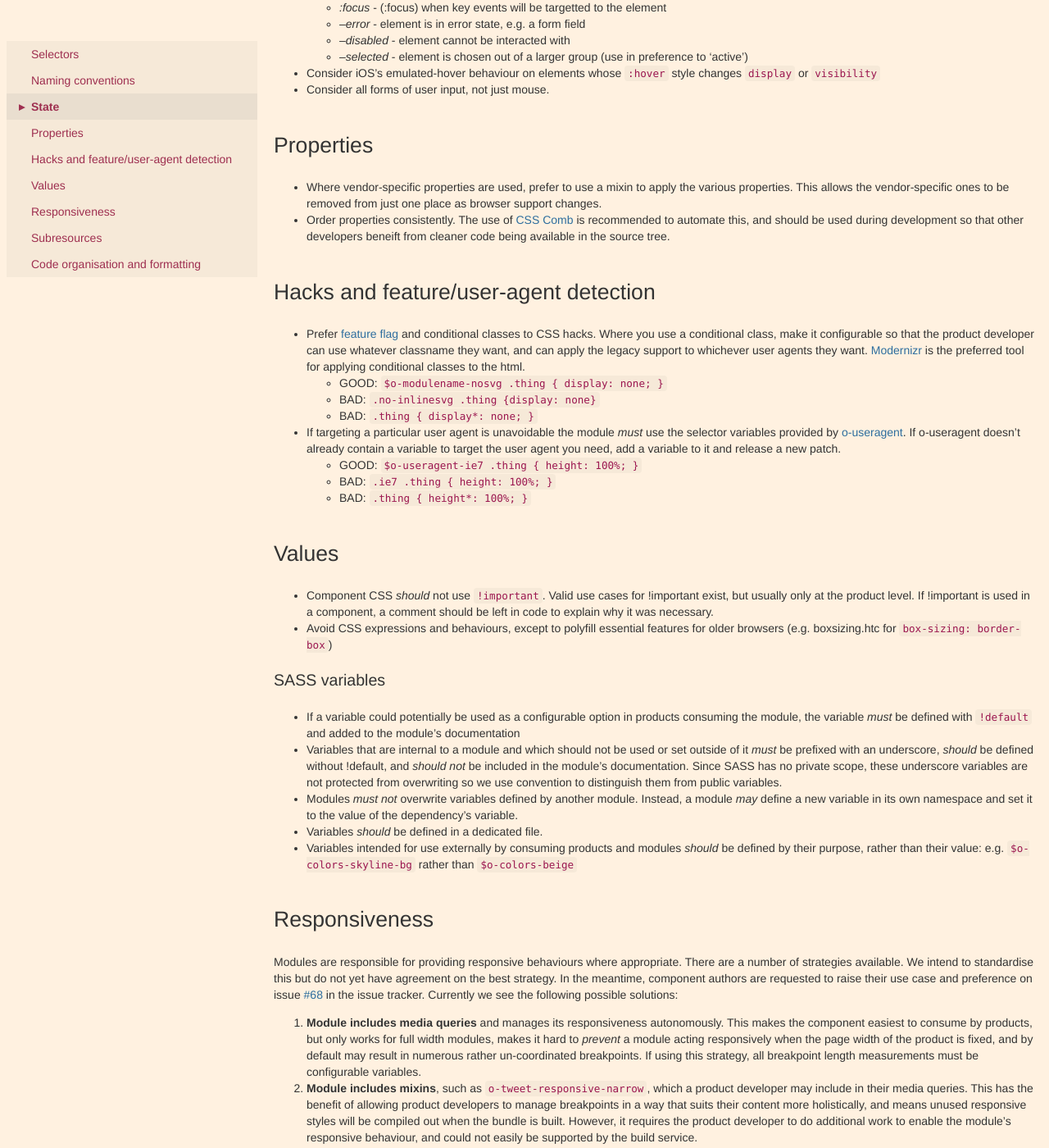
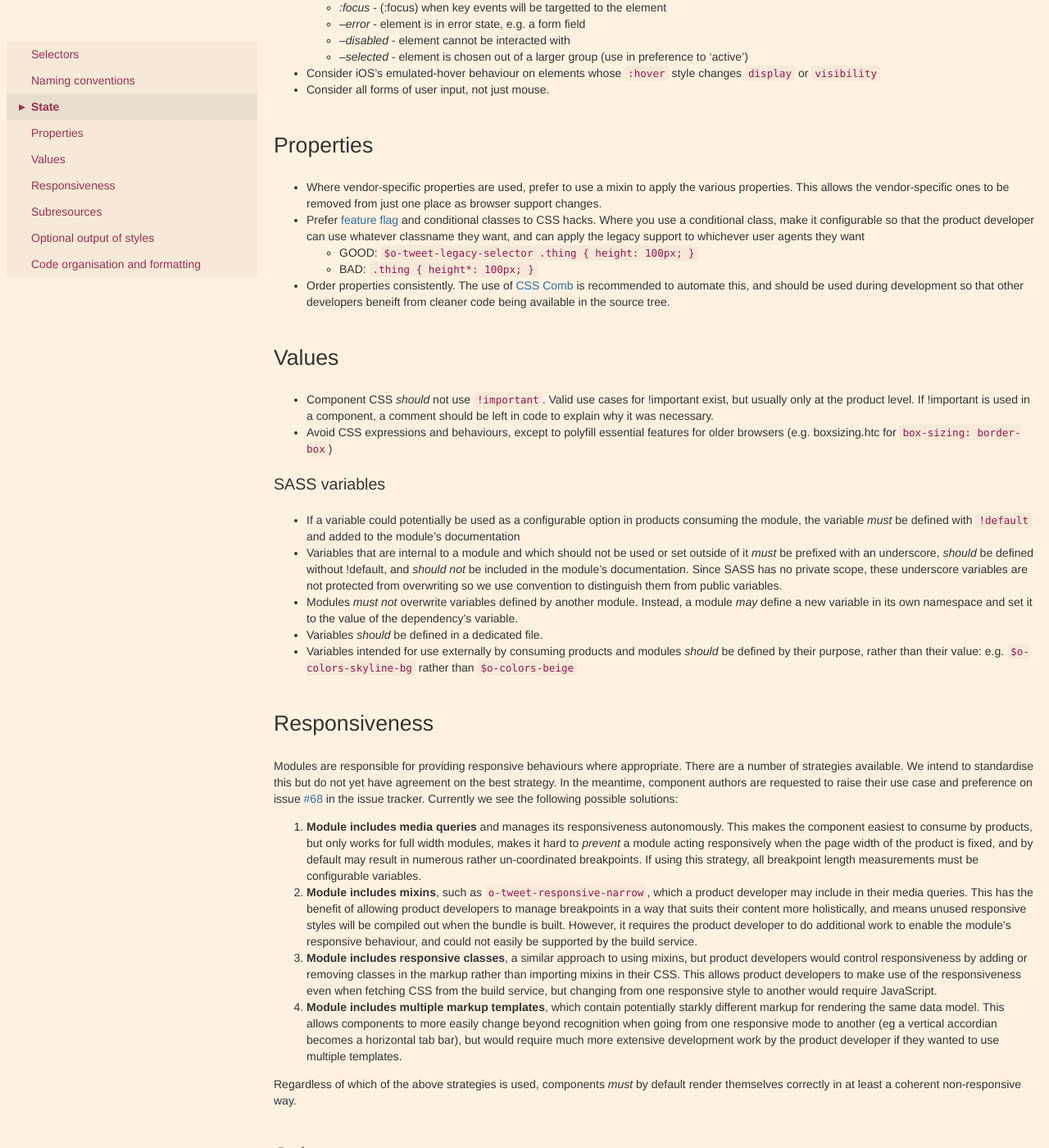
Before and after one commit to Financial-Times/ft-origami, a Jekyll site: the page built from docs/syntax/scss.md, in a window 1280 px wide and 1400 px high, scrolled down 1209 px. Shown: the whole window at 82% size. Built offline with Jekyll 4.4.1, drawn with Linux system fonts in a browser that asks for light colours; some of the changed text lies outside the part shown.

Commit message:
Documenting silent classes

```diff
--- a/docs/syntax/scss.md
+++ b/docs/syntax/scss.md
@@ -51,19 +51,10 @@ SASS features should be used only where they result in increased clarity and reu
 ## Properties
 
 * Where vendor-specific properties are used, prefer to use a mixin to apply the various properties. This allows the vendor-specific ones to be removed from just one place as browser support changes.
+* Prefer [feature flag](/ft-origami/docs/syntax/html/) and conditional classes to CSS hacks.  Where you use a conditional class, make it configurable so that the product developer can use whatever classname they want, and can apply the legacy support to whichever user agents they want
+	- GOOD: `$o-tweet-legacy-selector .thing { height: 100px; }`
+	- BAD: `.thing { height*: 100px; }`
 * Order properties consistently. The use of [CSS Comb](http://csscomb.com/) is recommended to automate this, and should be used during development so that other developers beneift from cleaner code being available in the source tree.
-
-## Hacks and feature/user-agent detection
-
-* Prefer [feature flag](/ft-origami/docs/syntax/html/) and conditional classes to CSS hacks. Where you use a conditional class, make it configurable so that the product developer can use whatever classname they want, and can apply the legacy support to whichever user agents they want. [Modernizr](/ft-origami/docs/3rd-party-a-list/) is the preferred tool for applying conditional classes to the html.
-	- GOOD: `$o-modulename-nosvg .thing { display: none; }`
-	- BAD: `.no-inlinesvg .thing {display: none}`
-	- BAD: `.thing { display*: none; }`
-
-* If targeting a particular user agent is unavoidable the module *must* use the selector variables provided by [o-useragent](http://git.svc.ft.com/summary/?r=origami/o-useragent.git). If o-useragent doesn't already contain a variable to target the user agent you need, add a variable to it and release a new patch.
-	- GOOD: `$o-useragent-ie7 .thing { height: 100%; }`
-	- BAD: `.ie7 .thing { height: 100%; }`
-	- BAD: `.thing { height*: 100%; }`
 
 ## Values
 
@@ -93,7 +84,11 @@ Regardless of which of the above strategies is used, components *must* by defaul
 
 When your styles refer to external resources, notably fonts and images, the module *must* use `o-assets` to declare paths to these resources in a robust, build-agnostic fashion. Please see [the module's repository](http://git.svc.ft.com/summary/?r=origami/o-assets.git) for documentation and the rationale behind enforcing this approach.
 
+## Optional output of styles
 
+Modules *must* by default output a complete set of selectors and style rules needed to style every possible configuration of each component part (with the exception of sub-components which define their own styles).
+
+Modules *should* provide a mechanism for suppressing output of styles which are not required by every instance of the module. This mechanism *must* be activated by means of a sass variable `$o-modulename-is-silent: false !default;` which *must* have a default value of `false`. *(An example of an implementation satisfying these conditions can be found in the `oFtTypographyClass` mixin of the o-ft-typography module)*.
 
 ## Code organisation and formatting
 
```
